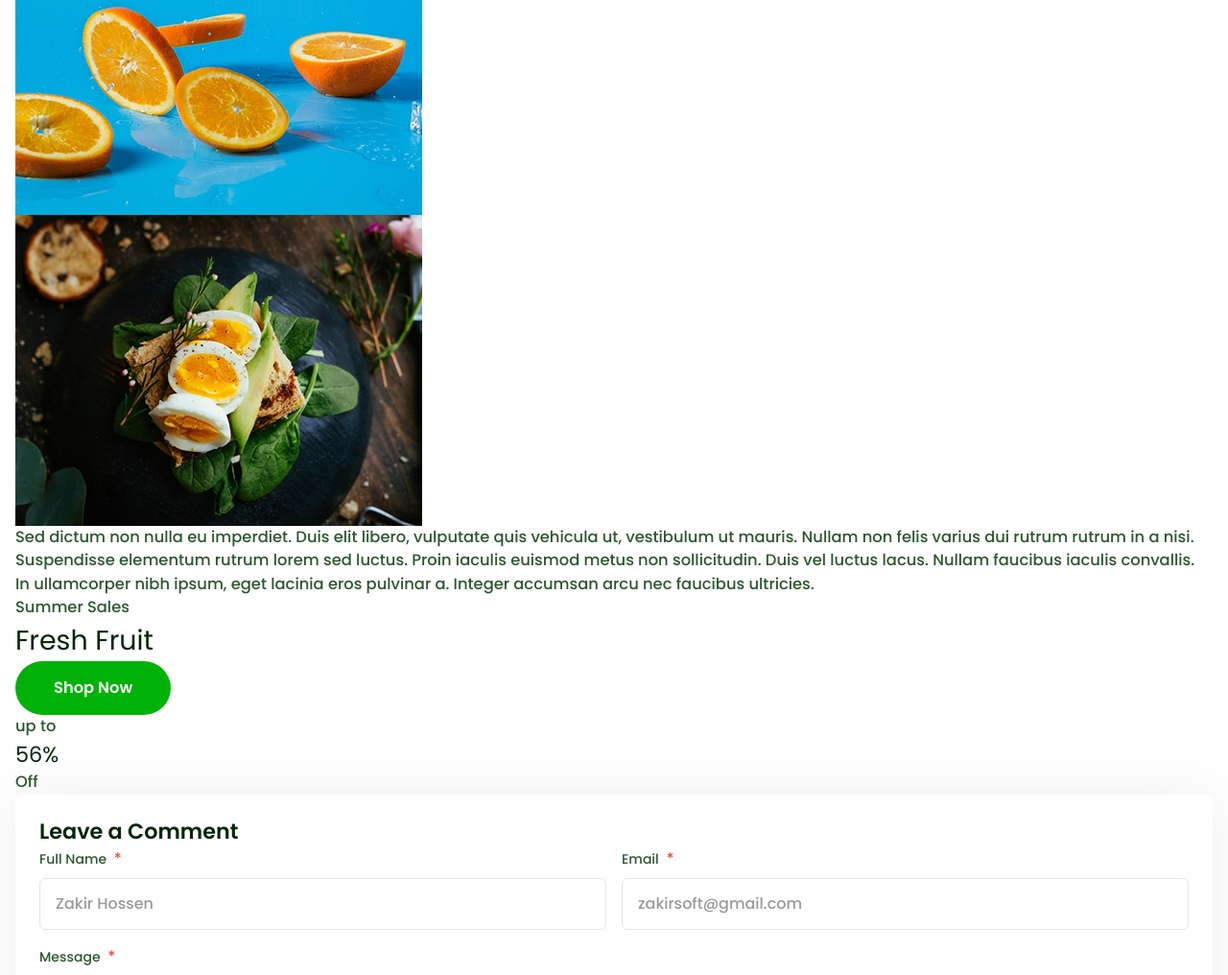
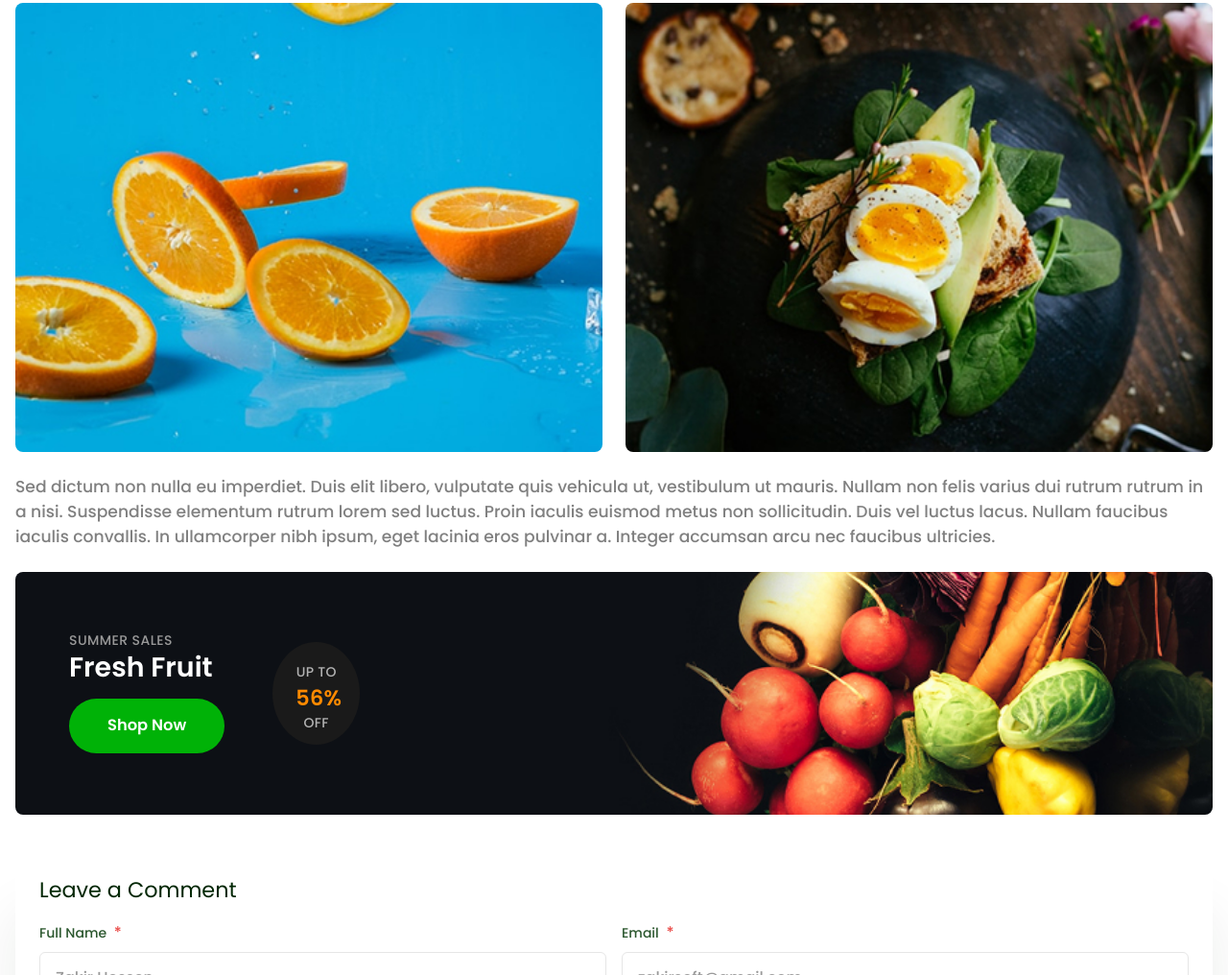
Before and after one commit to Feniks-DDoS/Ecobazar, a plain HTML site: page SinglePageBlog.html in a window 1280 px wide. Shown: the part 1784-2800 px from the top of the page at 96% size. Drawn offline with Linux system fonts and the light colour scheme.

Commit message:
Add files via upload

```diff
--- /dev/null
+++ b/styles/blocks/_banner.scss
@@ -0,0 +1,60 @@
+@use '../helpers' as *;
+
+
+.banner {
+    background: url(../../images/blog/single-blgo/2.jpg) center/cover no-repeat;
+    border-radius: rem(8);
+
+    &__inner {
+        padding-block: rem(64);
+        padding-left: rem(56);
+        display: flex;
+        justify-content: start;
+        align-items: center;
+        column-gap: rem(50);
+
+        @include mobile {
+            padding-left: rem(24);
+        }
+    }
+
+    &__subtitle {
+       color: var(--color-gray-400);
+       font-size: rem(14);
+       letter-spacing: rem(0.42);
+       text-transform: uppercase;
+       line-height: 1;
+    }
+
+    &__title {
+        color: var(--color-light);
+        line-height: 1.2;
+        padding-top: rem(4);
+        padding-bottom: rem(16);
+        font-weight: 600;
+    }
+
+    &__description {
+
+        background-color: var(--color-dark);
+        border-radius: 50%;
+        max-width: rem(91);
+        max-height: rem(107);
+
+        &-info {
+        color: var(--color-gray-300);
+        text-transform: uppercase;
+        line-height: 1.1;
+        letter-spacing: rem(0.32);
+        font-size: rem(14);
+        text-align: center;
+        padding: rem(24);
+        }
+
+        &-title {
+            padding-block: rem(2);
+            color: var(--color-orange);
+            font-weight: 600;
+        }
+    }
+}
--- a/styles/blocks/_button.scss
+++ b/styles/blocks/_button.scss
@@ -8,7 +8,7 @@
 
 
     @include mobile {
-        padding: rem(8) rem(20);
+            padding: rem(14) rem(20);
     }
 
     &-circle__light {
--- a/styles/blocks/_checkbox.scss
+++ b/styles/blocks/_checkbox.scss
@@ -19,6 +19,16 @@
 
     &__transparent {
         padding: rem(10);
+
+        &--blog {
+
+        @include mobile {
+            display: flex;
+            flex-direction: column;
+            align-items: start;
+            gap: rem(5);
+        }
+        }
     }
 
     &__input {
--- a/styles/blocks/_contact.scss
+++ b/styles/blocks/_contact.scss
@@ -33,7 +33,21 @@
     &__aside {
         background-color: var(--color-light);
         border-radius: rem(8);
-        box-shadow: 0px 0px 56px 0px rgba(0, 38, 3, 0.08);
+        box-shadow: rem(0) rem(0) rem(56) rem(0) rgba(0, 38, 3, 0.08);
+    }
+
+    &__body {
+
+        &--blog {
+        box-shadow: rem(0) rem(62) rem(56) rem(0) rgba(0, 38, 3, 0.08);
+        }
+    }
+
+    &__title {
+        &--blog {
+            padding-bottom: rem(16);
+            font-weight: 500;
+        }
     }
 
     &__list {
--- a/styles/blocks/_field.scss
+++ b/styles/blocks/_field.scss
@@ -44,6 +44,12 @@
         &__label {
             font-size: rem(14);
             font-weight: 400;
+        }
+
+        &__textarea {
+            &:user-invalid {
+                border: rem(2) solid var(--color-red);
+            }
         }
 
         &__body {
@@ -259,7 +265,7 @@
             }
 
             @include mobile {
-                min-width: 90dvw;
+                min-width: 85dvw;
             }
 
             @include mobile-s {
--- a/styles/blocks/_newsletter.scss
+++ b/styles/blocks/_newsletter.scss
@@ -8,6 +8,7 @@
     transition: var(--transition-duration);
     border: none;
     border-radius: rem(8);
+    overflow: hidden;
 
     &::backdrop {
     background: rgba(0 ,0 , 0 , 0.7);
@@ -76,6 +77,10 @@
             right: 0;
             content: "";
             z-index: 200;
+
+            @include mobile-s {
+                display: none;
+            }
         }
 
         &-header {
--- a/styles/blocks/_product.feedback.scss
+++ b/styles/blocks/_product.feedback.scss
@@ -3,6 +3,10 @@
 
 .product-feedback {
 
+
+    &--blog {
+        padding-top: rem(40);
+    }
 
     &__list {
         display: flex;
@@ -47,6 +51,17 @@
         &.is-close {
             display: none;
         }
+
+        &--transparent {
+            border: rem(2) solid var(--color-primary);
+            padding: rem(14) rem(32);
+            background-color: transparent;
+
+            @include hover {
+                color: var(--color-hard-primary);
+                border-color: var(--color-hard-primary);
+            }
+        }
     }
 
     &__extra {
--- a/styles/blocks/_single-blog.scss
+++ b/styles/blocks/_single-blog.scss
@@ -16,9 +16,31 @@
         }
     }
 
+    &__body {
+
+        &-header {
+        padding-bottom: rem(24);
+        box-shadow: rem(0) rem(1) rem(0) rem(0) #E5E5E5;
+        }
+
+        &-main {
+        display: grid;
+        row-gap: rem(24);
+        padding-top: rem(24);
+    }
+
+    &-extra {
+        padding-top: rem(40);
+    }
+    }
     &__image {
         border-radius: rem(8);
         min-width: 100%;
+    }
+
+    &__comments-title {
+        padding-bottom: rem(24);
+        font-weight: 500;
     }
 
     &__card {
@@ -28,6 +50,11 @@
         &-extra {
             display: grid;
             grid-template-columns: repeat(2, 1fr);
+
+            @include mobile {
+                grid-template-columns: 1fr;
+                row-gap: rem(10);
+            }
         }
 
         &-person {
@@ -57,7 +84,29 @@
         }
     }
 
+    &__description {
+        color: var(--color-gray-500);
+        font-weight: 400;
+        @include fluid-text(18 , 16);
+
+        &-image {
+            border-radius: rem(8);
+            min-width: 100%;
+        }
+    }
+
+    &__images {
+        display: grid;
+        grid-template-columns: repeat(2, 1fr);
+        gap: rem(24);
+
+        @include mobile {
+            grid-template-columns: 1fr;
+        }
+    }
+
     &__title {
         line-height: 1.4;
+        font-weight: 500;
     }
 }
--- a/styles/blocks/_soc1als.scss
+++ b/styles/blocks/_soc1als.scss
@@ -4,6 +4,10 @@
 
     &--blog {
         justify-self: end;
+
+        @include mobile {
+            justify-self: start;
+        }
     }
 
     &__list {
--- a/styles/main.scss
+++ b/styles/main.scss
@@ -84,3 +84,4 @@
 
 @use "./blocks/blog";
 @use "./blocks/single-blog";
+@use "./blocks/banner";
```
Also changed, not shown: styles/main.css, 1 other file.
